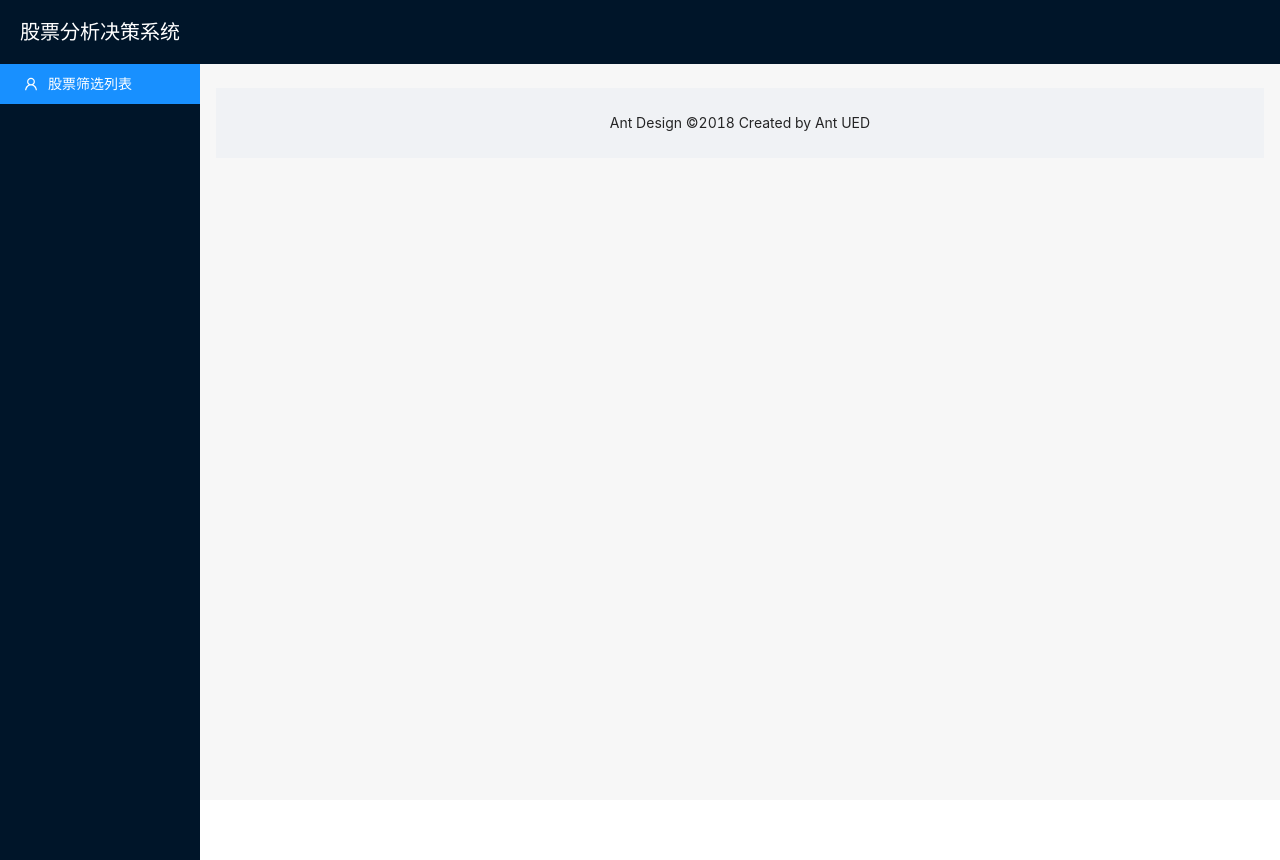
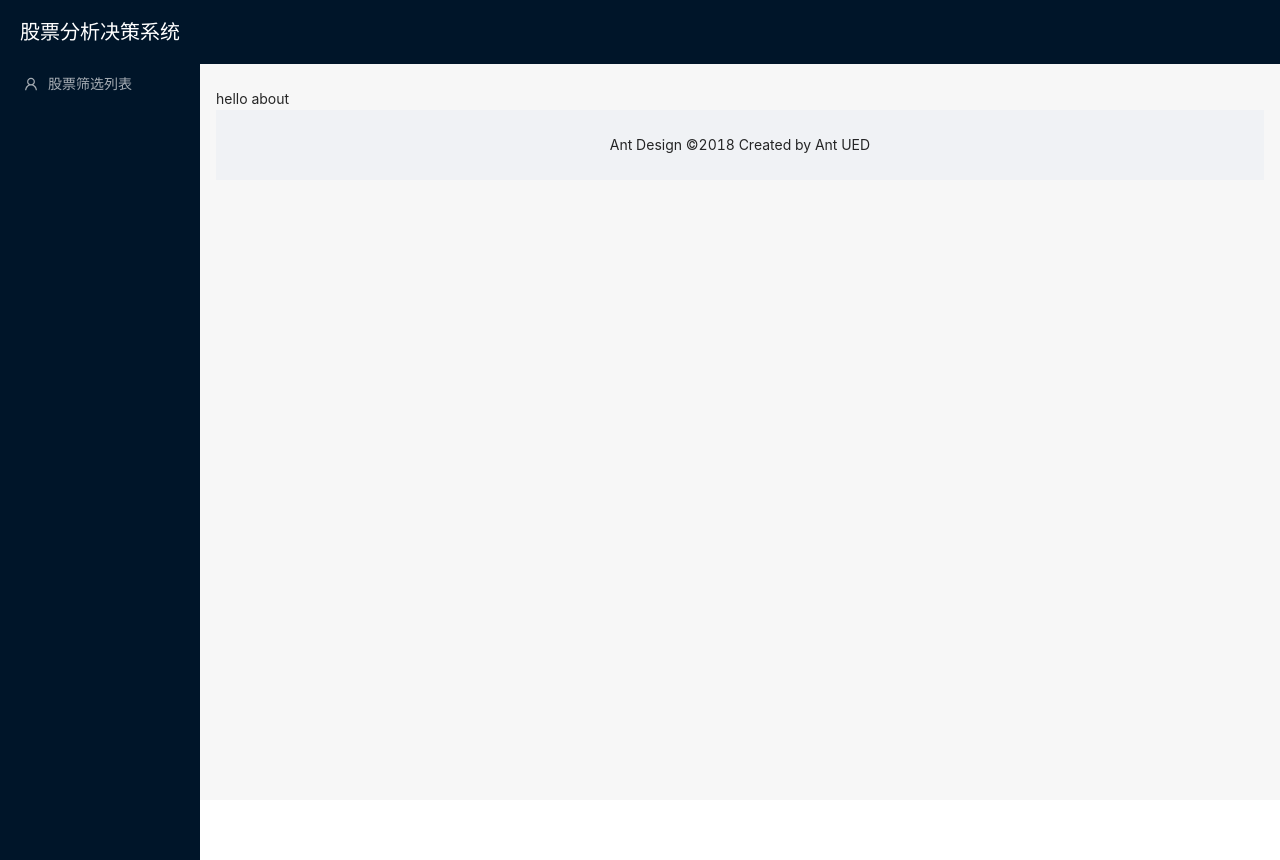
Before and after one commit to dbsdaicheng/stock-analyze, a React app: page / in a window 1280 px wide. Built offline with nearby package versions, Linux system fonts and the light colour scheme.

Commit message:
feat: 修改

```diff
--- a/src/App.tsx
+++ b/src/App.tsx
@@ -1,6 +1,7 @@
 import * as React from 'react';
-import Home from './pages/stockSelect';
+import StockSelect from './pages/stockSelect';
 import About from './pages/about';
+import Home from './pages/home';
 import Layout from './layout';
 import { Route, Routes } from "react-router-dom"
 import './App.css';
@@ -10,8 +11,9 @@ function App() {
   return (
     <Routes>
       <Route path="/" element={<Layout />}>
-        <Route path="stock/select" element={<Home />}></Route>
+        <Route path="stock/select" element={<StockSelect />}></Route>
         <Route path="about" element={<About />}></Route>
+        <Route path="/" element={<Home />}></Route>
       </Route>
       <Route path="login" element={<Login />}></Route>
     </Routes>
--- a/src/index.tsx
+++ b/src/index.tsx
@@ -2,7 +2,7 @@ import React from 'react';
 import ReactDOM from 'react-dom/client';
 import { ConfigProvider } from 'antd';
 import App from './App';
-import { BrowserRouter } from "react-router-dom";
+import { BrowserRouter, HistoryRouterProps } from "react-router-dom";
 import dayjs from 'dayjs';
 import 'dayjs/locale/zh-cn';
 import zhCN from 'antd/es/locale/zh_CN';
--- a/src/layout/index.tsx
+++ b/src/layout/index.tsx
@@ -1,11 +1,19 @@
 import { UploadOutlined, UserOutlined, VideoCameraOutlined } from '@ant-design/icons';
 import { Layout, Menu } from 'antd';
-import React from 'react';
-import { Outlet } from 'react-router-dom';
+import React, { useEffect, useState } from 'react';
+import { Outlet, useNavigate } from 'react-router-dom';
 const { Header, Content, Footer, Sider } = Layout;
 import './index.less';
 
-const App: React.FC = () => (
+const App: React.FC = () => {
+  const navigate = useNavigate();
+  const [selectedKeys, setSelectedKeys] = useState<string[]>([]);
+
+  useEffect(() => {
+    setSelectedKeys([window.location.pathname]);
+  }, [window.location.pathname])
+
+  return (
     <Layout>
       <Sider
         breakpoint="lg"
@@ -23,8 +31,8 @@ const App: React.FC = () => (
           theme="dark"
           mode="inline"
           className="menu"
-        onSelect={({item, key}) => window.location.href = key}
-        defaultSelectedKeys={['/stock/select']}
+          onSelect={({item, key}) => navigate(key)}
+          selectedKeys={selectedKeys}
           items={[UserOutlined].map(
             (icon, index) => ({
               key: "/stock/select",
@@ -44,6 +52,7 @@ const App: React.FC = () => (
         </Content>
       </Layout>
     </Layout>
-);
+  )
+}
 
 export default App;
--- /dev/null
+++ b/src/pages/home/index.tsx
@@ -0,0 +1,9 @@
+import React from 'react';
+
+function App() {
+  return (
+    <div>hello about</div>
+  );
+}
+
+export default App;
```
Lines whose indentation alone changed are shown as unchanged.
